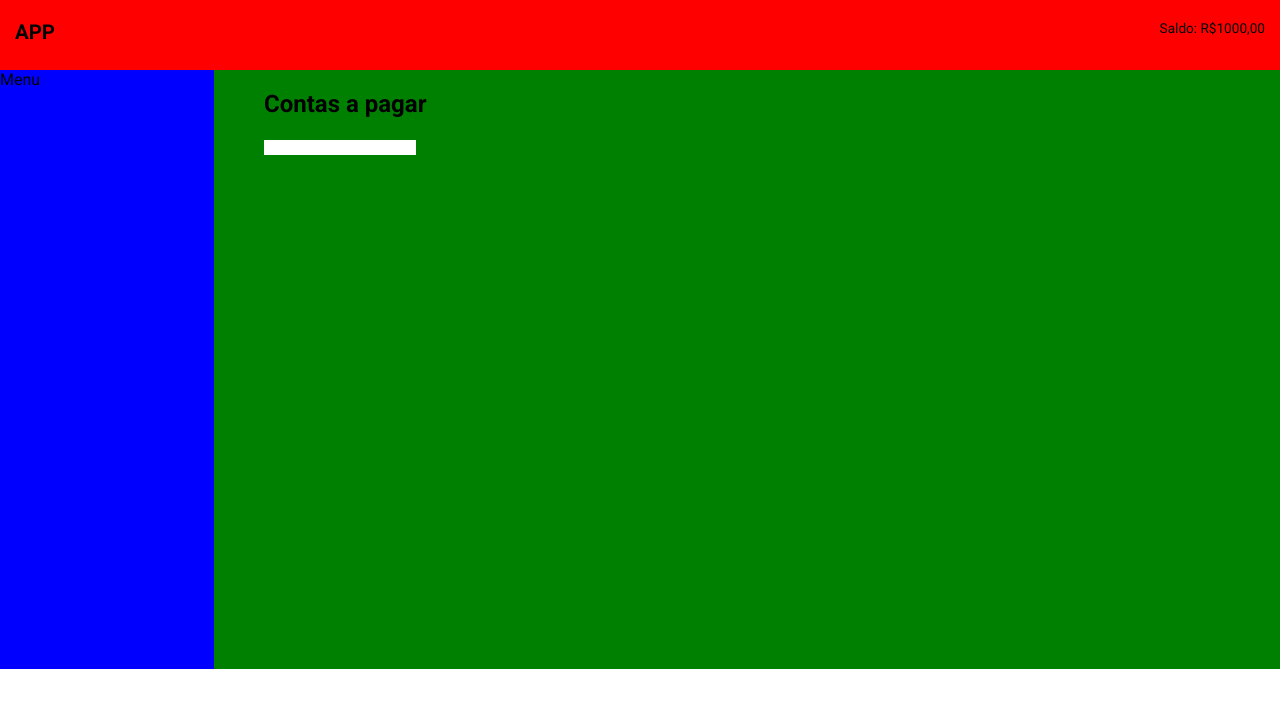
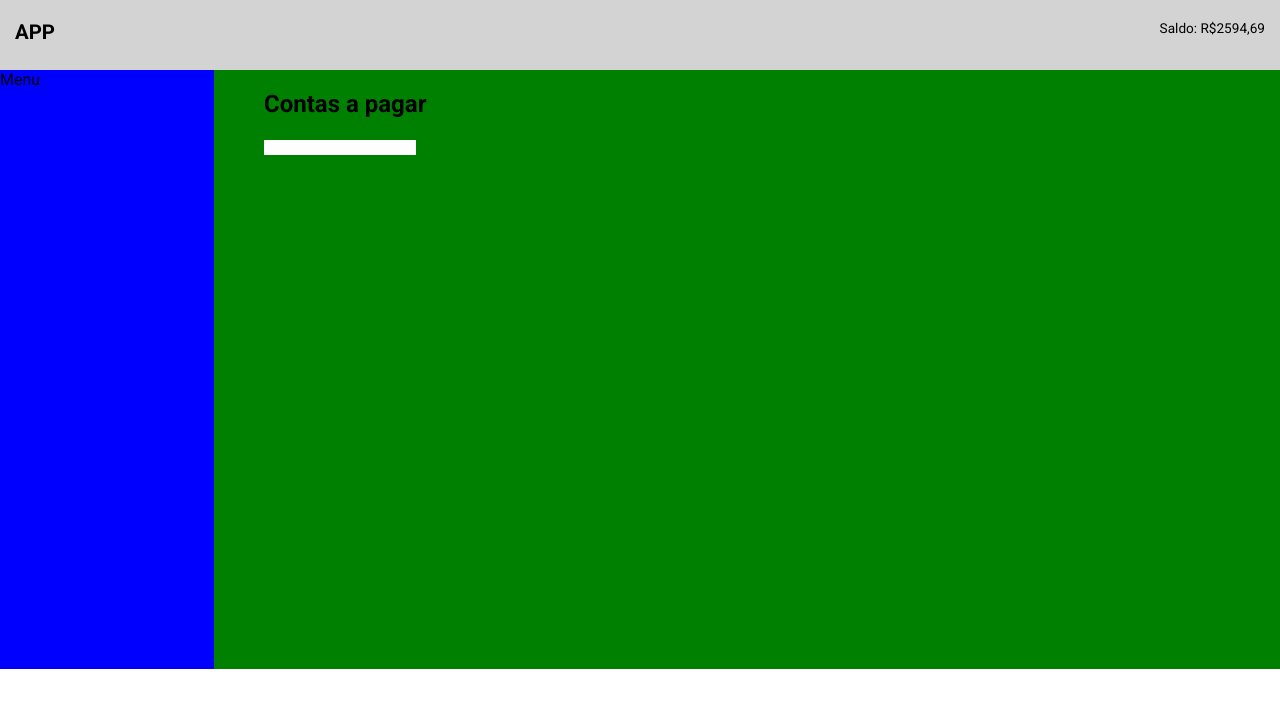
Before and after one commit to jeanmbm/projeto-contas-a-pagar, a React (Create React App) app: page /conta in a window 1280 px wide. Shown: the top 708 px of the page. Built offline with nearby package versions, Linux system fonts and the light colour scheme.

Commit message:
montando tela principal

```diff
--- a/src/Componentes/Conta.js
+++ b/src/Componentes/Conta.js
@@ -4,11 +4,18 @@ import Header from './Header'
 import './Style.css'
 
 class Conteudo extends React.Component {
+  constructor(props) {
+    super(props)
+    this.state = {
+      saldo: 2594.69
+    }
+  }
+
   render() {
     return (
       <div className="container-grid">
         <div className="Header">
-          <Header />
+          <Header saldo={this.state.saldo} />
         </div>
         <div className="Menu">Menu</div>
         <div className="Content">
--- a/src/Componentes/Header.js
+++ b/src/Componentes/Header.js
@@ -7,7 +7,7 @@ class Header extends React.Component {
     return (
       <div className="cadastro">
         <h2>APP</h2>
-        <Saldo />
+        <Saldo saldo={this.props.saldo} />
       </div>
     )
   }
--- a/src/Componentes/Saldo.js
+++ b/src/Componentes/Saldo.js
@@ -2,7 +2,7 @@ import React from 'react'
 
 class Saldo extends React.Component {
   render() {
-    return <div>Saldo: R$1000,00</div>
+    return <div>Saldo: R${String(this.props.saldo).replace('.', ',')}</div>
   }
 }
 
--- a/src/Componentes/Style.css
+++ b/src/Componentes/Style.css
@@ -181,7 +181,7 @@ main {
 }
 .Header {
   grid-area: Header;
-  background-color: red;
+  background-color: rgb(211, 211, 211);
 }
 .Menu {
   grid-area: Menu;
@@ -192,7 +192,3 @@ main {
   background-color: green;
   padding: 20px 50px;
 }
-
-.back {
-  background-color: aqua;
-}
```
